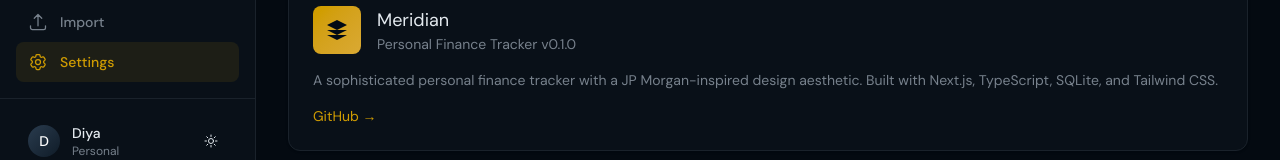
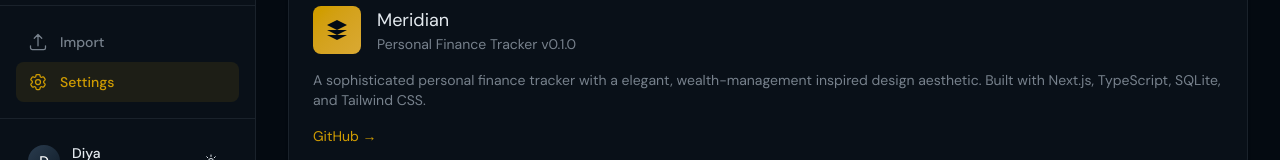
Before and after one commit to JairClaw/meridian, a Next.js app: page /settings in a window 1280 px wide. Shown: the part 1081-1241 px from the top of the page. Built offline with nearby package versions, Linux system fonts and the light colour scheme; no server answers; the database is empty.

Commit message:
Remove JP Morgan references from branding

```diff
--- a/src/app/settings/page.tsx
+++ b/src/app/settings/page.tsx
@@ -156,7 +156,7 @@ export default async function SettingsPage() {
           </div>
 
           <p className="text-sm text-muted-foreground">
-            A sophisticated personal finance tracker with a JP Morgan-inspired design aesthetic.
+            A sophisticated personal finance tracker with a elegant, wealth-management inspired design aesthetic.
             Built with Next.js, TypeScript, SQLite, and Tailwind CSS.
           </p>
 
```
Also changed, not shown: 1 other file (tests, documents, lock files or other folders).
